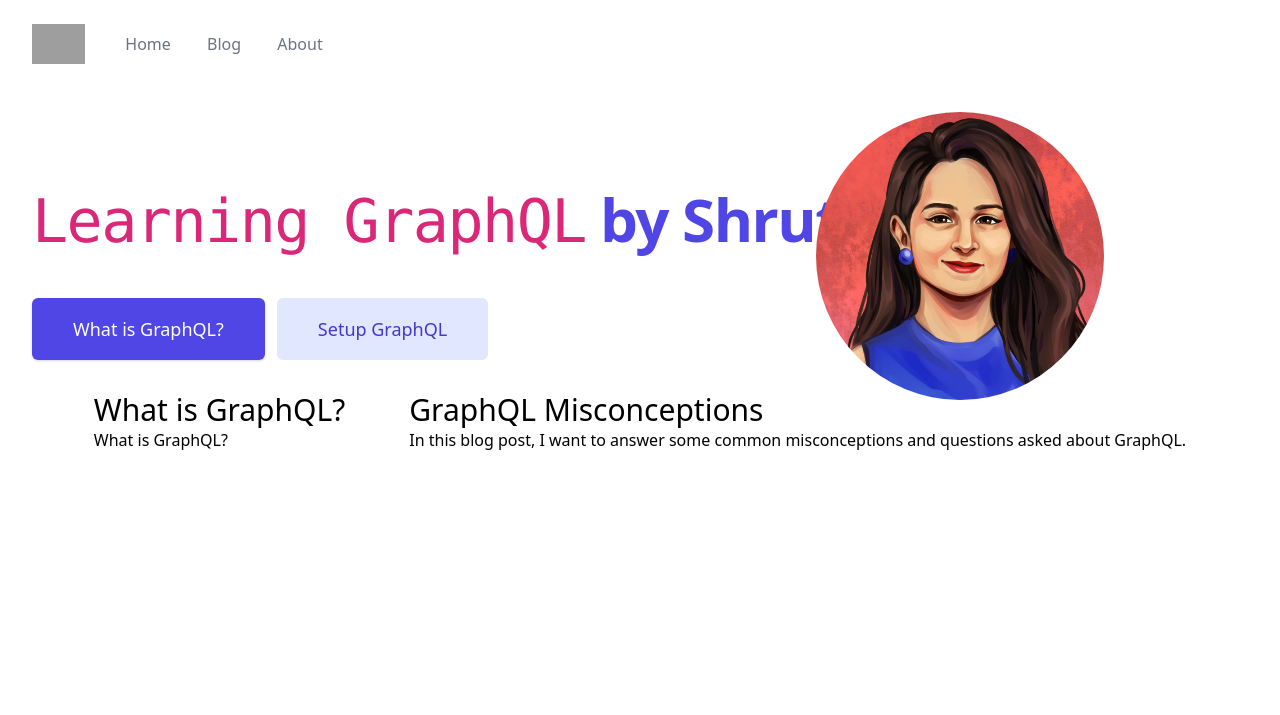
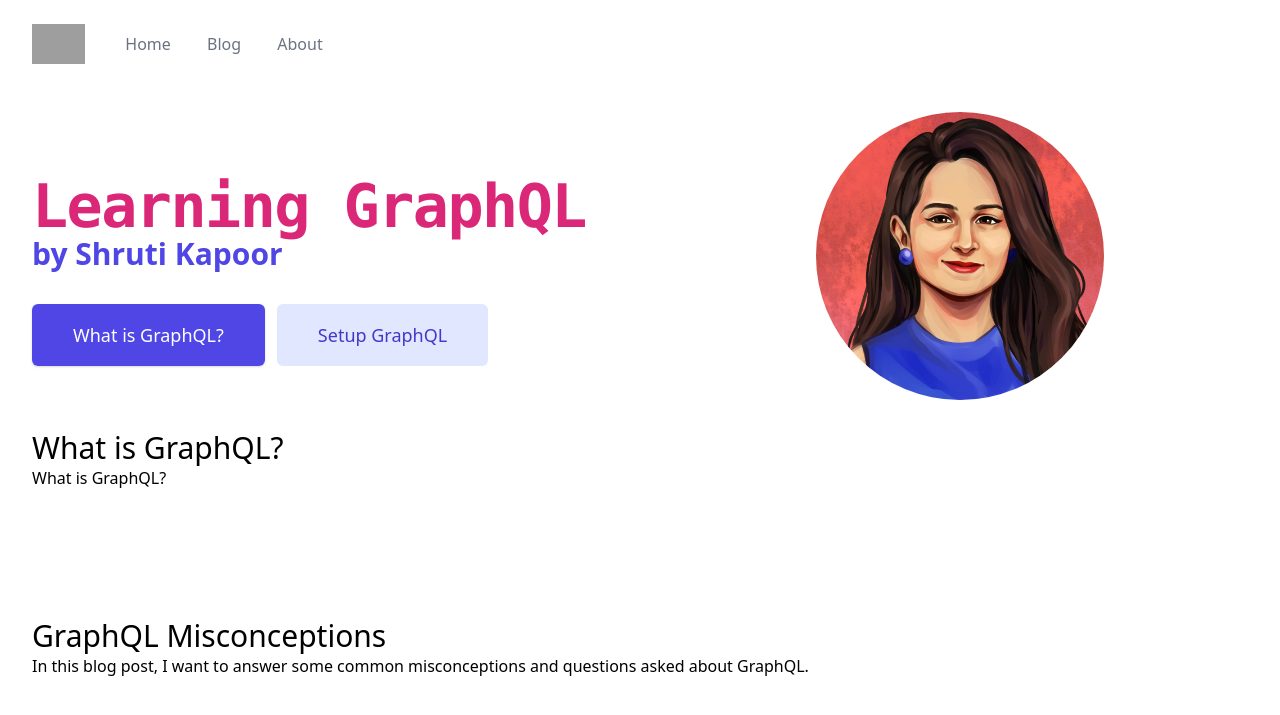
Before and after one commit to shrutikapoor08/learning-graphql, a Jekyll site: the page built from index.html, in a window 1280 px wide. Shown: the top 715 px of the page. Built offline with Jekyll 4.4.1, drawn with Linux system fonts in a browser that asks for light colours; grey boxes are pictures that could not be loaded.

Commit message:
Fixing CSS

```diff
--- a/_config.yml
+++ b/_config.yml
@@ -11,7 +11,7 @@ footer-links:
 disqus: null
 google_analytics: null
 url: null
-baseurl: null
+baseurl: '/'
 permalink: '/:title/'
 version: v1.2.0
 kramdown:
--- a/_layouts/default.html
+++ b/_layouts/default.html
@@ -18,7 +18,7 @@
 
 <body>
 <div class="wrapper-masthead">
-    <div class="container">
+    <div class="container mx-auto">
         <!--        <header class="masthead clearfix">-->
         <!--            <a href="{{ site.baseurl }}/"><img class="rounded-full w-50 h-50" src="{{ site.avatar }}" /></a>-->
 
@@ -115,12 +115,11 @@
                             </nav>
                         </div>
 
-                        <main class="mt-10 mx-auto max-w-7xl px-4 sm:mt-12 sm:px-6 md:mt-16 lg:mt-20 lg:px-8 xl:mt-28">
+                        <main class="mt-10 mx-auto px-4 sm:mt-12 sm:px-6 md:mt-16 lg:mt-20 lg:px-8 xl:mt-28">
                             <div class="sm:text-center lg:text-left">
-                                <h1 class="text-4xl tracking-tight font-extrabold text-gray-900 sm:text-5xl md:text-6xl">
-                                    <span class="block font-mono font-normal text-pink-600 leading-normal xl:inline">Learning GraphQL</span>
-                                    <span class="block font-bold text-indigo-600 xl:inline">by Shruti Kapoor</span>
-                                </h1>
+                                <h1 class="text-4xl tracking-tight font-extrabold text-gray-900 sm:text-5xl md:text-6xl block font-mono font-normal text-pink-600 leading-normal xl:inline">Learning GraphQL</h1>
+                                    <h2 class="block font-bold text-indigo-600 text-3xl">by Shruti Kapoor</h2>
+
                                 <div class="mt-5 sm:mt-8 sm:flex sm:justify-center lg:justify-start">
                                     <div class="rounded-md shadow">
                                         <a class="w-full flex items-center justify-center px-8 py-3 border border-transparent text-base font-medium rounded-md text-white bg-indigo-600 hover:bg-indigo-700 md:py-4 md:text-lg md:px-10"
@@ -141,15 +140,15 @@
                                      class="lg:h-72 w-auto sm:h-48 md:h-50 mx-auto rounded-full"
                                      src="/assets/img/shruti-illustration.jpeg">
                             </div>
-                    </div>
-                    </main>
 
-                    <div class="max-w-7xl mx-auto flex flex-row justify-center" id="main" role="main">
+
+
+                    <div class="mx-auto flex flex-col justify-center" id="main" role="main">
 
                         {% for post in site.posts %}
-                        <div class="rounded-xl p-8 bg-gradient-to-br group hover:from-pink-500 to-purple-600 hover:shadow-2xl hover:border-transparent hover:scale-110 hover:text-white">
+                        <div class="rounded-xl mt-8 mb-8 pt-8 pb-8 bg-gradient-to-br">
                             <h2 class="text-3xl">
-                                {{ post.title }}
+                                <a class="hover:text-pink" href={{post_url}}> {{ post.title }} </a>
                             </h2>
                             {{ post.excerpt }}
                         </div>
@@ -157,6 +156,7 @@
                     </div>
                 </div>
             </div>
+            </main>
 
             <div class="wrapper-footer">
                 <div class="container">
```
